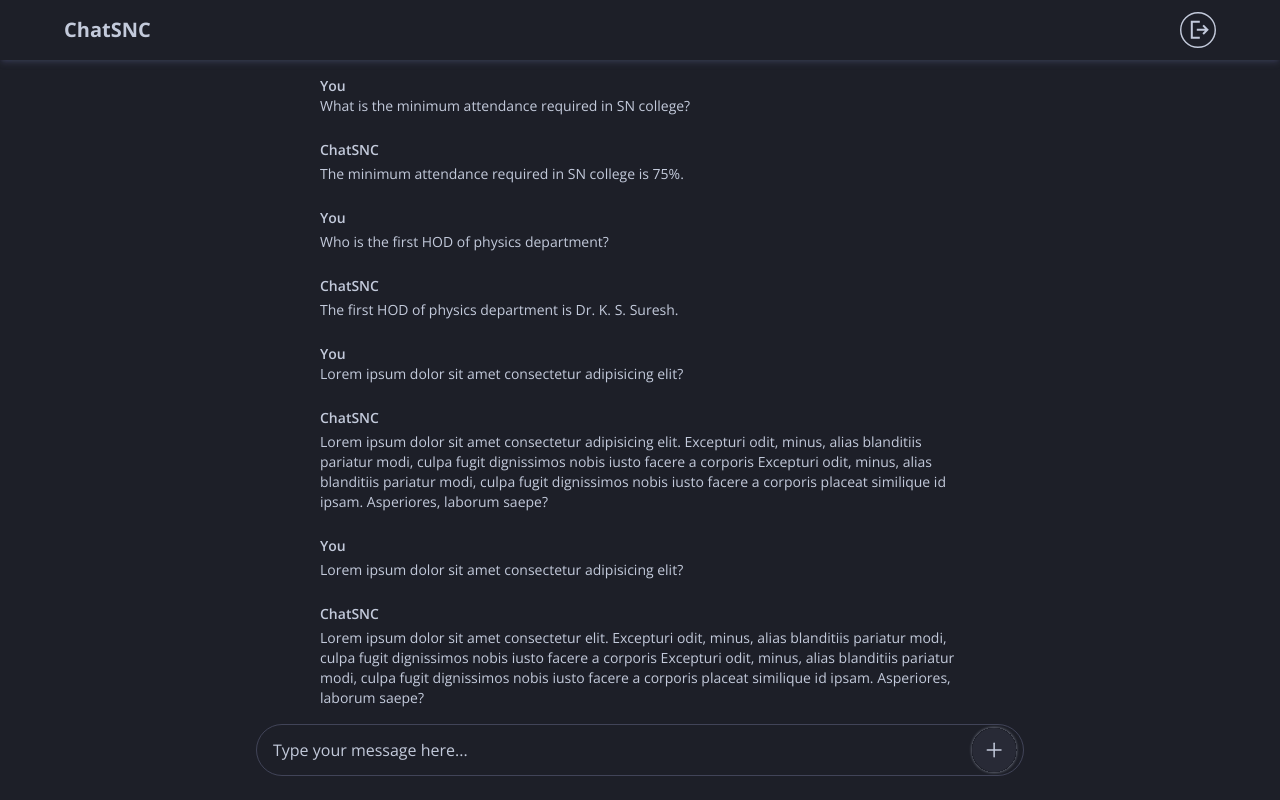
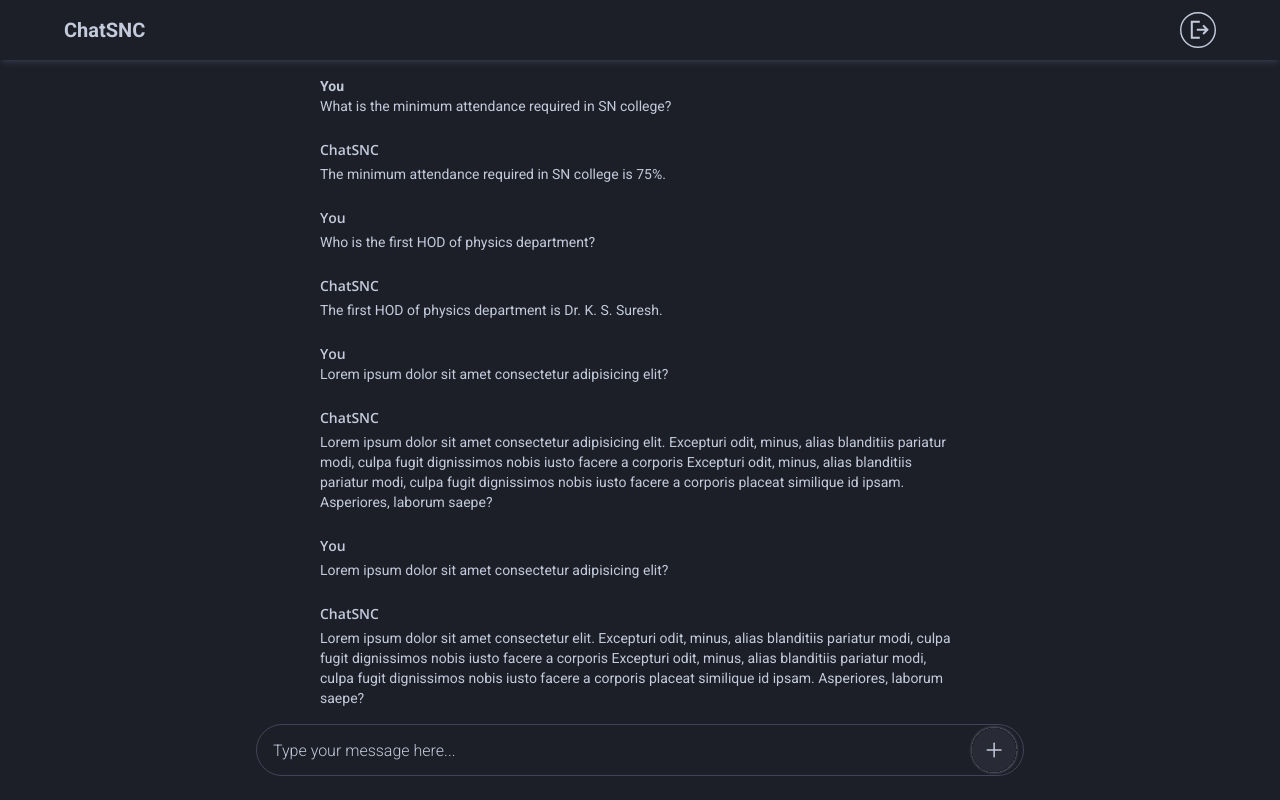
Before and after one commit to akshai-krishna-s/chatsnc, a Vue app in the folder frontend/: page / in a window 1280 px wide. Built offline with nearby package versions, Linux system fonts and the light colour scheme; no server answers; sample sign-in values are in the browser's storage.

Commit message:
Update font styles in App.vue and ChatSNC.vue

```diff
--- a/frontend/src/App.vue
+++ b/frontend/src/App.vue
@@ -4,7 +4,7 @@ import Nav from './components/Nav.vue'
 </script>
 
 <template>
-  <div class="relative h-full flex w-full text-gray-light overflow-hidden font-open">
+  <div class="relative h-full flex w-full text-gray-light overflow-hidden font-roboto">
     <div class="flex-1 h-full max-w-full flex flex-col relative">
       <Nav />
       <div class="relative h-full w-full flex-1 overflow-auto transition-width">
--- a/frontend/src/views/ChatSNC.vue
+++ b/frontend/src/views/ChatSNC.vue
@@ -11,8 +11,8 @@
         <div class="h-full w-full overflow-y-auto">
           <div class="flex flex-col gap-6 md:w-3/6 md:mx-auto px-4 py-4 md:px-0">
             <div class="flex flex-col">
-              <p class="font-semibold font-open md:text-sm">You</p>
-              <p class="md:text-sm">What is the minimum attendance required in SN college?</p>
+              <p class="font-semibold md:text-sm">You</p>
+              <p class="md:text-sm font-normal">What is the minimum attendance required in SN college?</p>
             </div>
             <div class="flex flex-col gap-1">
               <p class="font-semibold font-open md:text-sm">ChatSNC</p>
```
